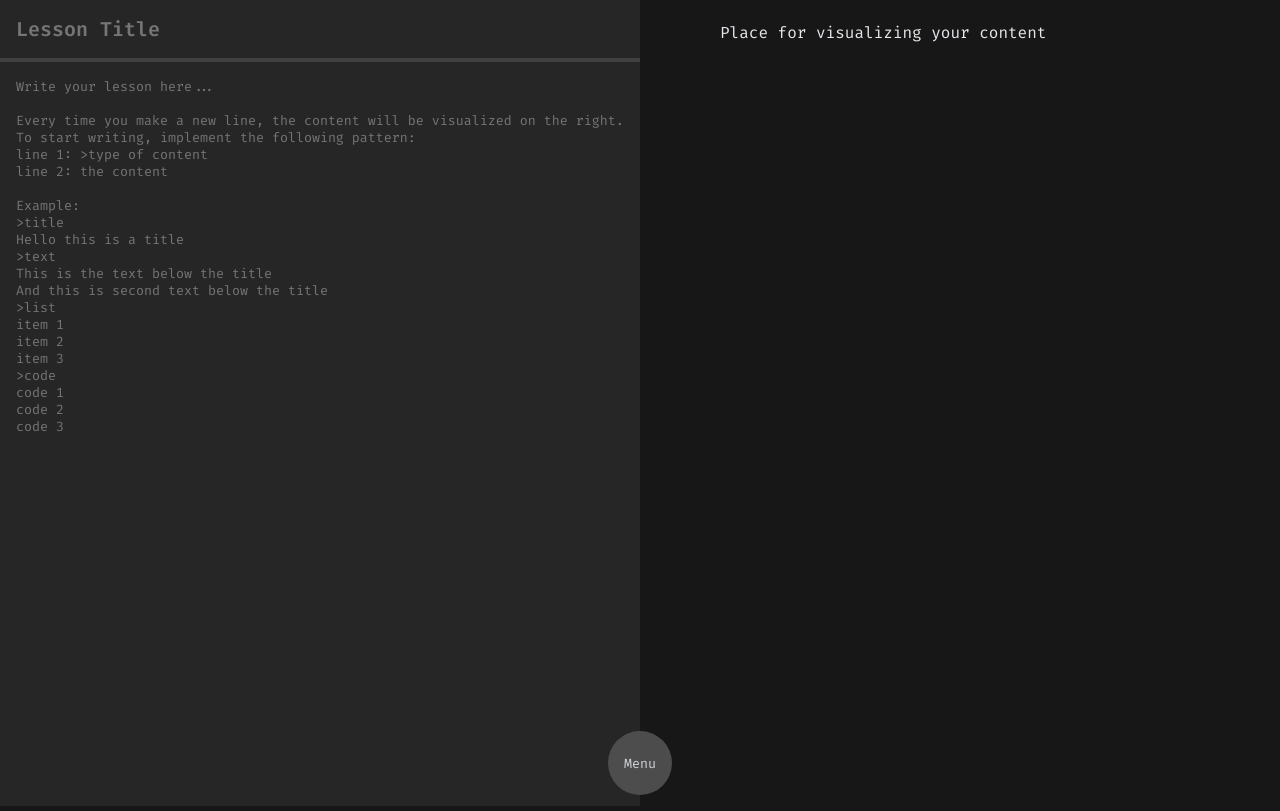
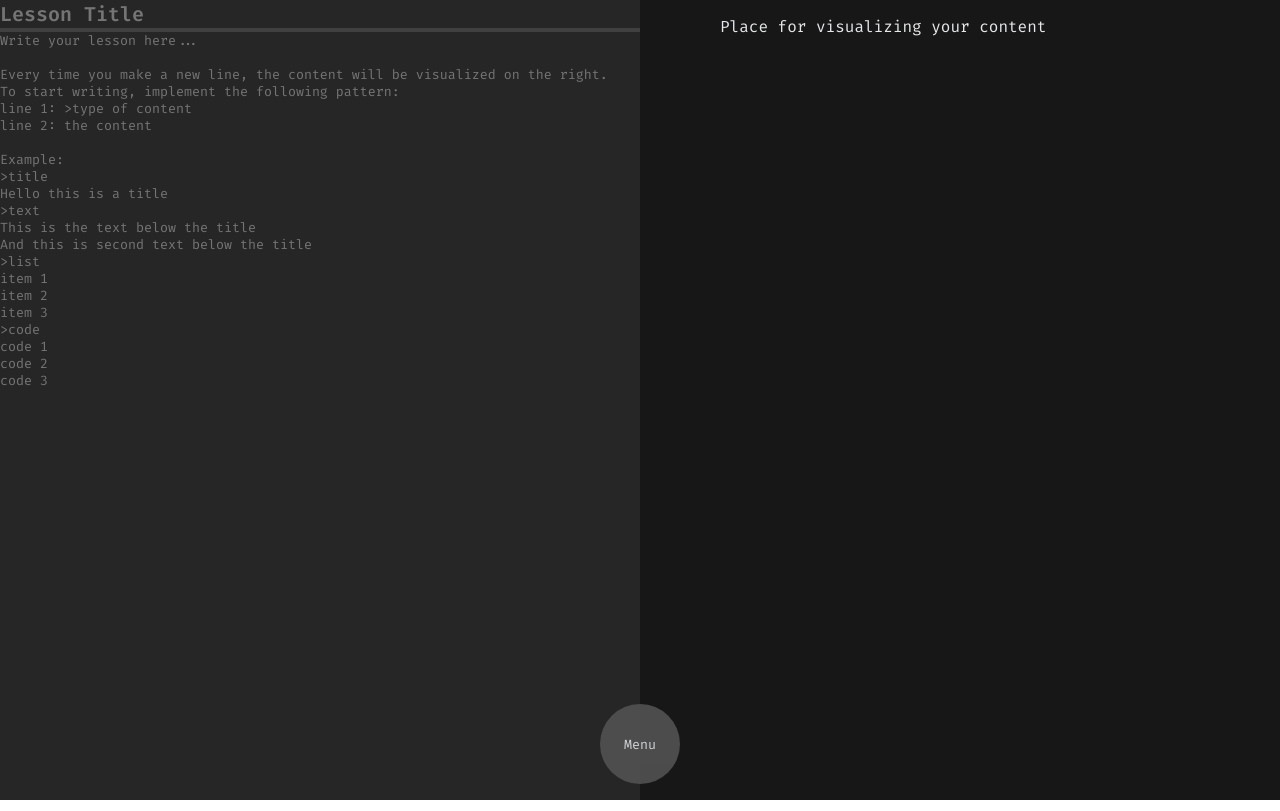
Before and after one commit to DdanielRrKk/learning-webapp, a React (Vite) app: page /write in a window 1280 px wide. Built offline with nearby package versions, Linux system fonts and the light colour scheme.

Commit message:
Refactoring CSS in Home, Feedback and Write pages
Changes include:
- Added class 'content' in the index.css file to contain the main content of the page;
- Implementing the class 'content' in the Home, Feedback and Write pages, and refactoring CSS for better experience;

```diff
--- a/src/css/index.css
+++ b/src/css/index.css
@@ -42,8 +42,21 @@ a {
     justify-content: center;
     align-items: center;
     background-color: var(--dark);
-    color: var(--light);
-    overflow: hidden;
+    /* color: var(--light); */
+    overflow-x: hidden;
+    overflow-y: auto;
+}
+.content {
+    width: 100%;
+    max-width: 1440px;
+    height: 100%;
+    padding: 1rem;
+    display: flex;
+    flex-direction: column;
+    justify-content: center;
+    align-items: center;
+    text-align: center;
+    overflow: auto;
 }
 
 .breaker {
--- a/src/css/pages/feedbackPage.css
+++ b/src/css/pages/feedbackPage.css
@@ -1,47 +1,44 @@
-.container-main-feedback {
+#feedback .content {
     display: flex;
     flex-direction: column;
     gap: 2.5rem;
 }
-.container-main-feedback > p {
+#feedback .content > p {
     font-size: 3rem;
     line-height: 1;
     font-weight: 600;
 }
-.container-main-feedback > form {
+#feedback .content > form {
     width: 100%;
     display: flex;
     flex-direction: column;
     gap: 2.5rem;
 }
-.container-main-feedback > form textarea{
+#feedback .content > form textarea{
     resize: none;
 }
 
 
-
-
-
 @media screen and (min-width: 640px) {
-    .container-main-feedback {
+    #feedback {
         padding-left: 2.5rem;
         padding-right: 2.5rem;
     }
 }
 @media screen and (min-width: 768px) {
-    .container-main-feedback {
+    #feedback {
         padding-left: 6rem;
         padding-right: 6rem;
     }
 }
 @media screen and (min-width: 1024px) {
-    .container-main-feedback {
+    #feedback {
         padding-left: 10rem;
         padding-right: 10rem;
     }
 }
 @media screen and (min-width: 1280px) {
-    .container-main-feedback {
+    #feedback {
         padding-left: 15rem;
         padding-right: 15rem;
     }
--- a/src/css/pages/homePage.css
+++ b/src/css/pages/homePage.css
@@ -1,59 +1,76 @@
-.container-main-home {
-    padding: 1rem;
-    text-align: center;
-    overflow-y: scroll !important;
+#home {
     gap:2.5rem;
 }
-.container-main-home > h1 {
-    font-size: 4.5rem !important;
-    line-height: 1 !important;
+#home .content > h1 {
+    font-size: 4.5rem;
+    line-height: 1;
     font-weight: 600;
 }
-.container-main-home > h3 {
+#home .content > p {
+    padding: 30px 150px;
+    text-align: justify;
+
+}
+#home .content > h3 {
     font-size: 1.5rem;
     line-height: 2rem;
     font-weight: 600;
 }
+#home .content > img {
+    width: 25%;
+    max-width: 300px;
+    min-width: 150px;
+}
 
-.container-body-home {
-    /* width: 100%; */
-    /* height: 100%; */
-    /* padding: 1rem; */
+.content-grid {
     display: grid;
     gap: 6rem;
     row-gap: 4rem;
+    margin-bottom: 60px;
 }
+
+#home .content .buttons-container {
+    display: flex;
+    flex-direction: row;
+    gap: 5rem;
+}
+
+
+
 @media screen and (min-width: 1280px) {
-    .container-body-home {
+    .content-grid {
         grid-template-columns: repeat(4, minmax(0, 1fr));
+    }
+    #home .content > p {
+        text-align: center;
     }
 }
 @media screen and (min-width: 1024px) and (max-width: 1279px) {
-    .container-body-home {
+    .content-grid {
         grid-template-columns: repeat(3, minmax(0, 1fr));
     }
 }
 @media screen and (min-width: 768px) and (max-width: 1023px) {
-    .container-body-home {
+    .content-grid {
         grid-template-columns: repeat(2, minmax(0, 1fr));
     }
-}
-@media screen and (min-width: 640px) and (max-width: 767px) {
-    .container-body-home {
-        grid-template-columns: repeat(1, minmax(0, 1fr));
-        gap: 4rem;
+    #home .content > p {
+        padding: 30px 60px;
     }
 }
-
-
-.content-home {
-    display: flex;
-    flex-direction: column;
-    gap: 1.25rem;
-}
-@media screen and (min-width: 640px) {
-    .content-home {
-        flex-direction: row;
-        gap: 5rem;
+@media screen and (max-width: 767px) {
+    #home .content > h1 {
+        font-size: 2.5rem;
+    }
+    #home .content > p {
+        padding: 30px 60px;
+    }
+    .content-grid {
+        grid-template-columns: repeat(1, minmax(0, 1fr));
+        gap: 2rem;
+    }
+    #home .content .buttons-container {
+        flex-direction: column;
+        gap: 1.25rem;
     }
 }
--- a/src/css/pages/writePage.css
+++ b/src/css/pages/writePage.css
@@ -1,50 +1,44 @@
-.container-main-write {
+#write-course {
     position: relative;
-    height: 100%;
-    min-height: 100vh;
-    flex-direction: row !important;;
+    flex-direction: row;
 }
 
-#write,
-#show {
+#write-course .write-section,
+#write-course .show-section {
+    display: flex;
+    flex-direction: column;
     width: 50%;
     height: 100%;
     min-height: 100vh;
 }
 
-#write > input {
-    width: 100%;
-    height: 7%;
-    min-height: 7vh;
+#write-course .write-section > input {
+    flex: 0 0 7%;
     font-size: 1.25rem;
     line-height: 1.75rem;
     font-weight: 600;
-    padding: 1rem;
     background-color: var(--dark-secondary);
     border-bottom-width: 4px;
     border-color: var(--dark-tertiary);
     outline: 2px solid transparent;
     outline-offset: 2px;
 }
-#write > textarea {
-    width: 100%;
-    height: 93%;
-    min-height: 93vh;
-    padding: 1rem;
+#write-course .write-section > textarea {
+    flex: 1;
     background-color: var(--dark-secondary);
     resize: none;
     outline: 2px solid transparent;
     outline-offset: 2px;
-    overflow-y: scroll;
 }
 
-#show {
-    display: flex;
-    flex-direction: column;
+
+#write-course .show-section {
+    max-height: 100vh;
     padding: 1rem 1rem 1rem 5rem;
     gap: 1rem;
-    overflow-y: scroll;
+    overflow-y: auto;
 }
+
 
 #menu {
     display: flex;
@@ -69,8 +63,7 @@
 .button-hide {
     display: none;
 }
-
-#menu:last-child(button) {
+#menu .main-menu-button {
     width: 5rem;
     height: 5rem;
 }
--- a/src/view/pages/feedbackPage.jsx
+++ b/src/view/pages/feedbackPage.jsx
@@ -45,7 +45,8 @@ export default function FeedbackPage() {
     };
 
     return (
-        <div className="container container-main-feedback">
+        <div id='feedback' className="container">
+            <div className='content'>
                 <p>
                     {set.title}
                 </p>
@@ -76,5 +77,6 @@ export default function FeedbackPage() {
                     </button>
                 </form>
             </div>
+        </div>
     );
 }
--- a/src/view/pages/homePage.jsx
+++ b/src/view/pages/homePage.jsx
@@ -5,10 +5,11 @@ import { Link } from "react-router-dom";
 import CourseItem from "../../view/components/courseItem";
 
 import { GetAllCourses } from "../../api/coursesAPI";
+import { BOXES } from "../../helpers/constants";
 
 
 export default function HomePage() {
-    const [courses, setCourses] = React.useState([]);
+    const [courses, setCourses] = React.useState(BOXES);
 
     const handleBuyMeACoffeeClick = () => {
         console.log('clicked')
@@ -22,7 +23,8 @@ export default function HomePage() {
     // }, []);
 
     return (
-        <div className='container container-main-home'>
+        <div id="home" className='container'>
+            <div className="content">
                 <h1>Want to learn programming languages?</h1>
 
                 <img
@@ -36,7 +38,7 @@ export default function HomePage() {
 
                 <h3>Courses:</h3>
 
-            <div className="container-body-home">
+                <div className="content-grid">
                     {courses.map((box) => (
                         <CourseItem
                             box={box}
@@ -44,7 +46,7 @@ export default function HomePage() {
                     ))}
                 </div>
 
-            <div className="content-home">
+                <div className="buttons-container">
                     <button
                         className="button-action"
                         onClick={handleBuyMeACoffeeClick}>
@@ -58,5 +60,6 @@ export default function HomePage() {
                     </Link>
                 </div>
             </div>
+        </div>
     );
 }
--- a/src/view/pages/writePage.jsx
+++ b/src/view/pages/writePage.jsx
@@ -63,8 +63,8 @@ export default function WritePage() {
 
 
     return (
-        <div className='container container-main-write'>
-            <div id='write'>
+        <div id="write-course" className='container'>
+            <div className='write-section'>
                 <input
                     className="editor-title"
                     value={title}
@@ -81,25 +81,7 @@ export default function WritePage() {
                 />
             </div>
 
-            <div id='menu'>
-                <button
-                    className={!isMenuOpen ? 'button-hide' : ''}
-                    onClick={handleSaveContentString}>
-                        Save
-                </button>
-
-                <button
-                    className={!isMenuOpen ? 'button-hide' : ''}
-                    onClick={handleClearContentString}>
-                        Clear
-                </button>
-
-                <button onClick={() => setIsMenuOpen(!isMenuOpen)}>
-                    Menu
-                </button>
-            </div>
-
-            <div id='show'>
+            <div className='show-section'>
                 {contentArray.length > 0 ?
                     <>
                         {contentArray.map((item) => (
@@ -115,6 +97,26 @@ export default function WritePage() {
                         Place for visualizing your content
                     </p>}
             </div>
+
+            <div id='menu'>
+                <button
+                    className={!isMenuOpen ? 'button-hide' : ''}
+                    onClick={handleSaveContentString}>
+                        Save
+                </button>
+
+                <button
+                    className={!isMenuOpen ? 'button-hide' : ''}
+                    onClick={handleClearContentString}>
+                        Clear
+                </button>
+
+                <button
+                    className='main-menu-button'
+                    onClick={() => setIsMenuOpen(!isMenuOpen)}>
+                    Menu
+                </button>
+            </div>
         </div>
     );
 }
```
Lines whose indentation alone changed are shown as unchanged.
